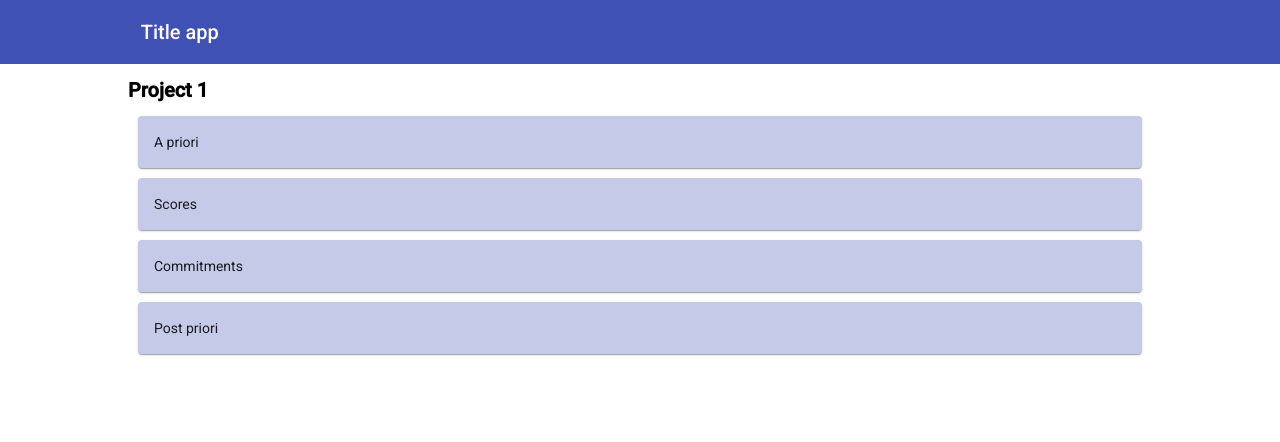
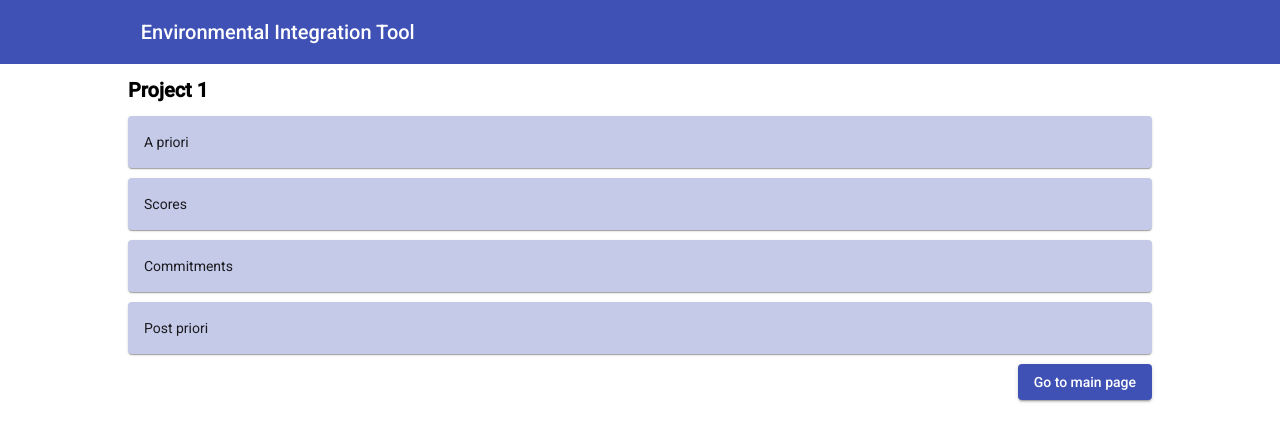
Before and after one commit to nikita-taranenko-nta/HITW-2022, an Angular app in the folder frontend/audit/: page /project/1 in a window 1280 px wide. Shown: the top 442 px of the page. Built offline with nearby package versions, Linux system fonts and the light colour scheme.

Commit message:
Made navigation in app better

```diff
--- a/frontend/audit/src/app/app.component.html
+++ b/frontend/audit/src/app/app.component.html
@@ -1,5 +1,5 @@
 <mat-toolbar color="primary">
-    <span class="main">Title app</span>
+    <span class="main cursor" [routerLink]="['']">Environmental Integration Tool</span>
 </mat-toolbar>
 <div class="main">
     <router-outlet></router-outlet>
--- a/frontend/audit/src/app/app.component.scss
+++ b/frontend/audit/src/app/app.component.scss
@@ -2,3 +2,7 @@
     width: 80%;
     margin: auto;
 }
+
+.cursor {
+    cursor: pointer;
+}
--- a/frontend/audit/src/app/pages/project/project.component.html
+++ b/frontend/audit/src/app/pages/project/project.component.html
@@ -15,3 +15,9 @@
     <mat-card>
         Post priori
     </mat-card>
+
+    <div class="buttons">
+        <button mat-raised-button color="primary" [routerLink]="['']">
+            Go to main page
+        </button>
+    </div>
--- a/frontend/audit/src/app/pages/project/project.component.scss
+++ b/frontend/audit/src/app/pages/project/project.component.scss
@@ -8,9 +8,14 @@ h2 {
 .mat-card {
     display: flex;
     background-color: mat-color($audit-primary, lighter);
-    margin: 10px;
+    margin: 10px 0 10px 0;
     &:hover {
         background-color:  mat-color($audit-primary, darker);
         color: white;
     }
 }
+
+.buttons {
+    display: flex;
+    justify-content: flex-end;
+}
```
